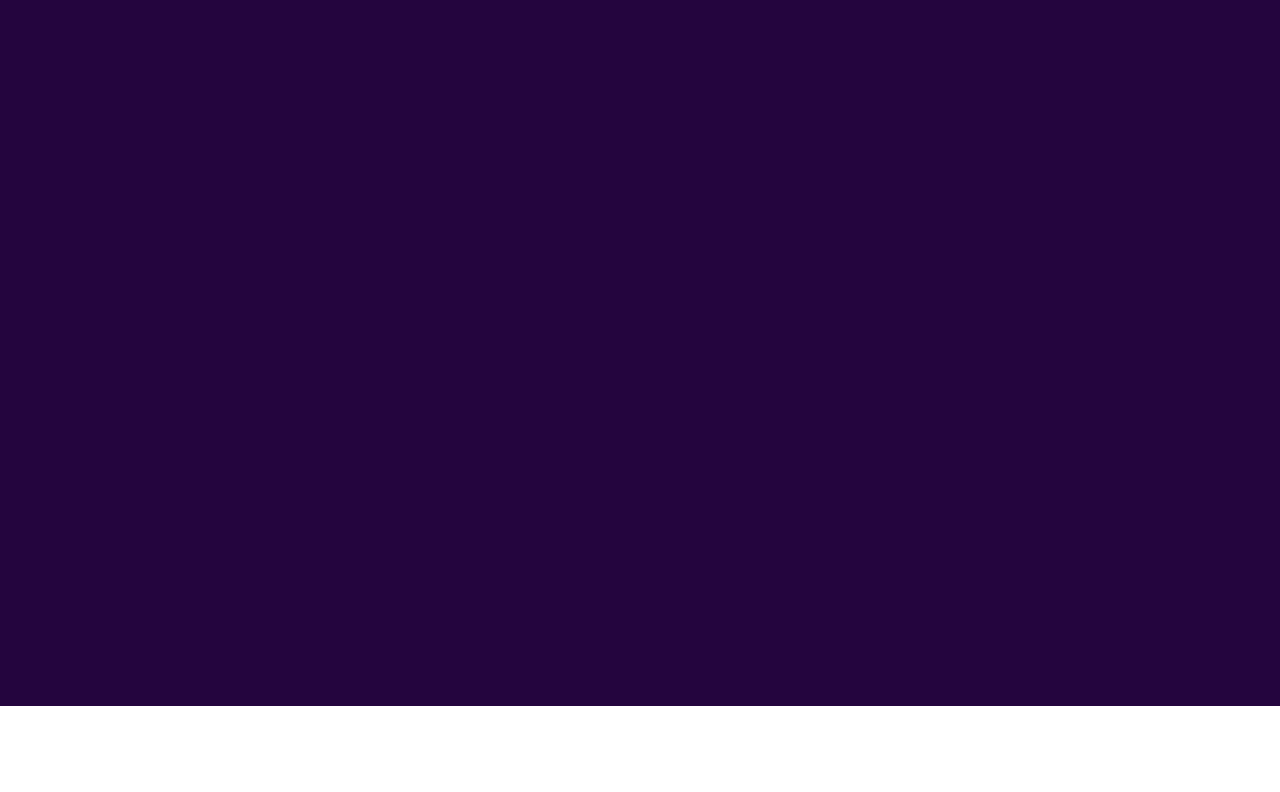
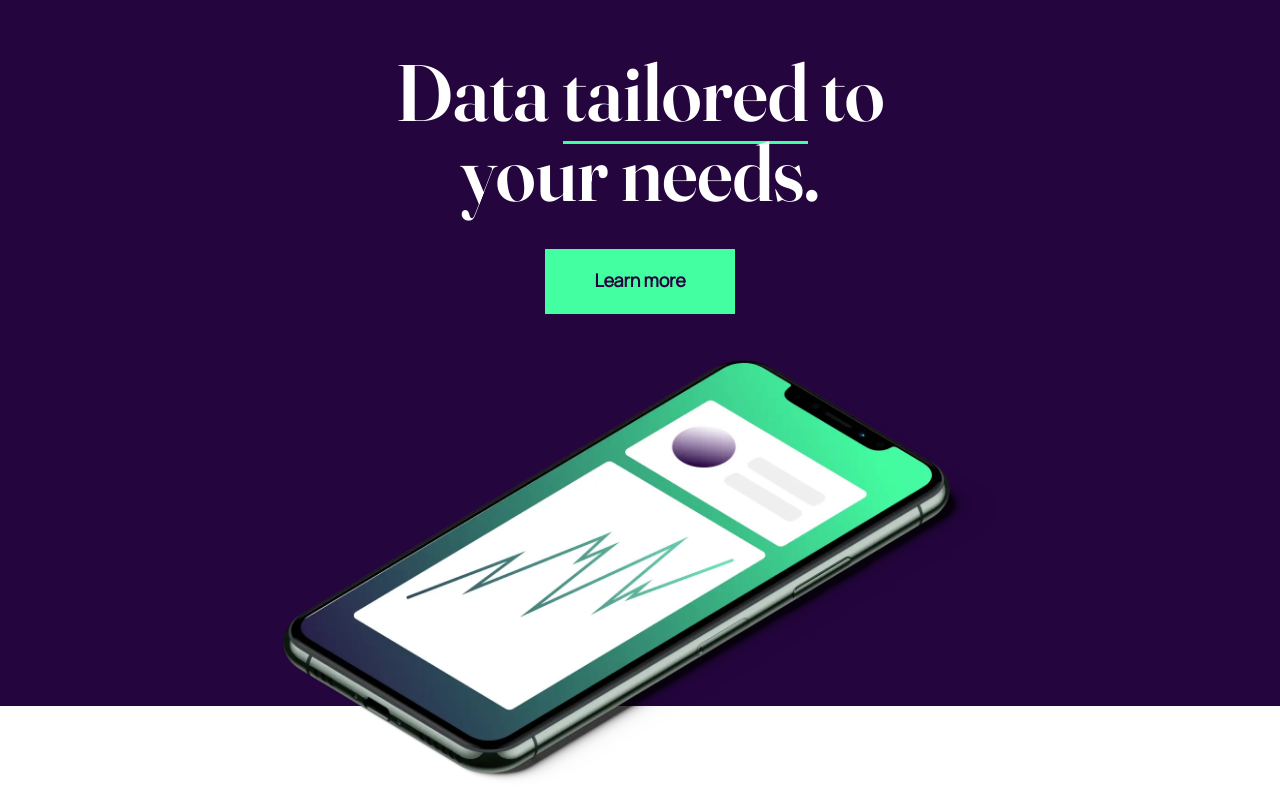
Before and after one commit to Ergashev95/workit-landing-page, a plain HTML site: page index.html in a window 1280 px wide. Shown: the part 94-886 px from the top of the page. Before the commit the page ends 800 px from the top, so only its background shows below. Drawn offline with Linux system fonts and the light colour scheme.

Commit message:
add site-hero section

```diff
--- a/css/main.css
+++ b/css/main.css
@@ -127,4 +127,33 @@ ul {
         opacity: .6;
     }
     /* SITE-HEADER */
+
+
+    /* SITE-HERO */
+    .site-hero__container {
+        display: flex;
+        flex-direction: column;
+        align-items: center;
+    }
+
+    .site-hero__title {
+        max-width: 635px;
+        width: 100%;
+        margin-top: 55px;
+        font-family: var(--Fraunces);
+        font-size: 80px;
+        font-weight: 600;
+        line-height: 80px;
+        text-align: center;
+        color: var(--White);
+    }
+    .site-hero__underline {
+       border-bottom: 3px solid var(--Eucaplyptus);
+    }
+    .site-hero__btn {
+        margin-top: 37px;
+        margin-bottom: 46px;
+    }
+
+    /* SITE-HERO */
 /* SITE-HEADER-HERO */
--- a/index.html
+++ b/index.html
@@ -21,6 +21,17 @@
                     <a href="" class="site-header__underline">Apply for access</a>
                 </div>
             </header>
+
+
+            <div class="site-hero">
+                <div class="site-hero__container container">
+                    <h1 class="site-hero__title">Data <span class="site-hero__underline">tailored</span> to your needs.</h1>
+                    <a href="#!" class="site-hero__btn all-btn">Learn more</a>
+                    <picture >
+                        <img class="hero-image" src="./images/image-hero.webp" alt="" width="715" height="427">
+                    </picture>
+                </div>
+            </div>
         </div>
         <!-- SITE-HEADER-HERO -->
 
```
